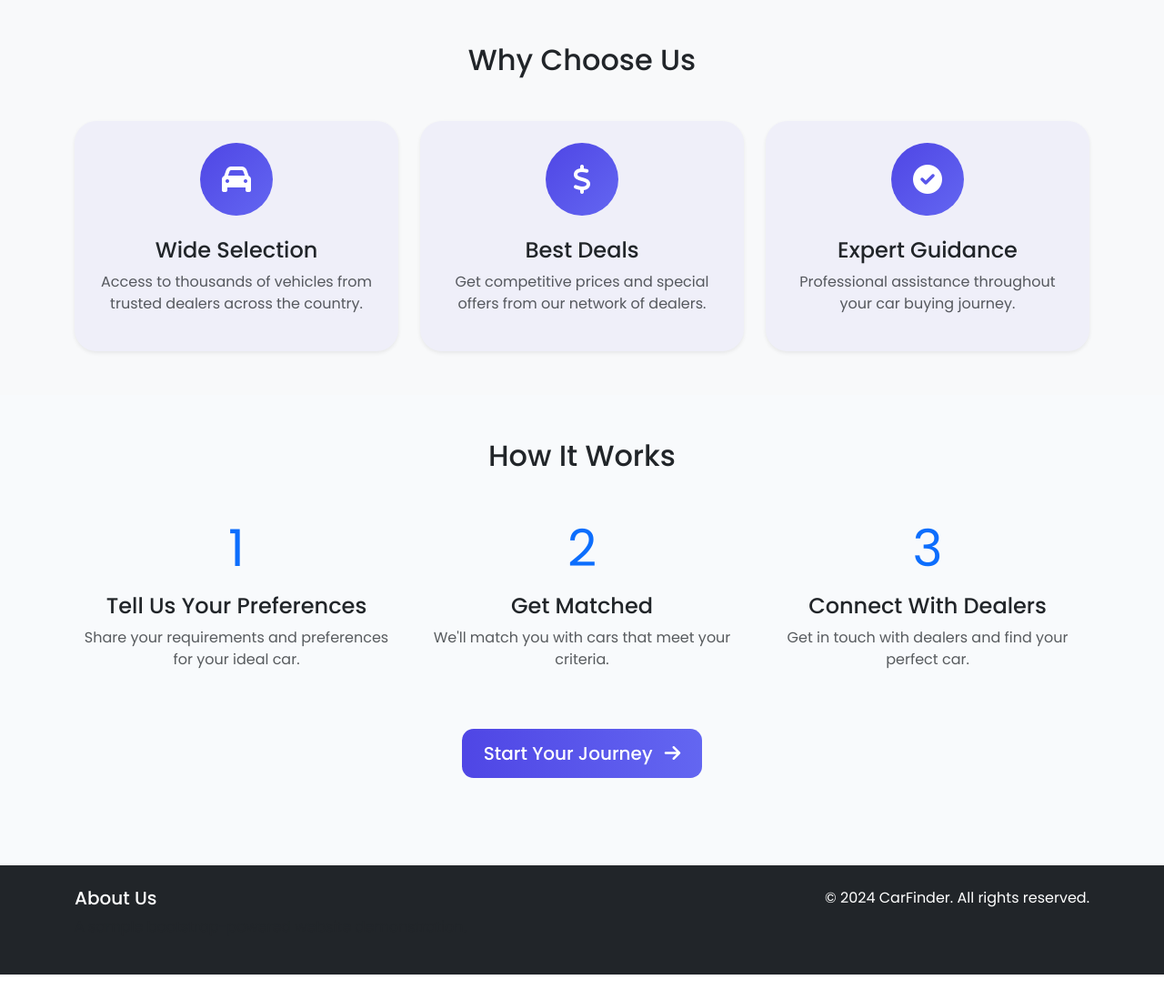
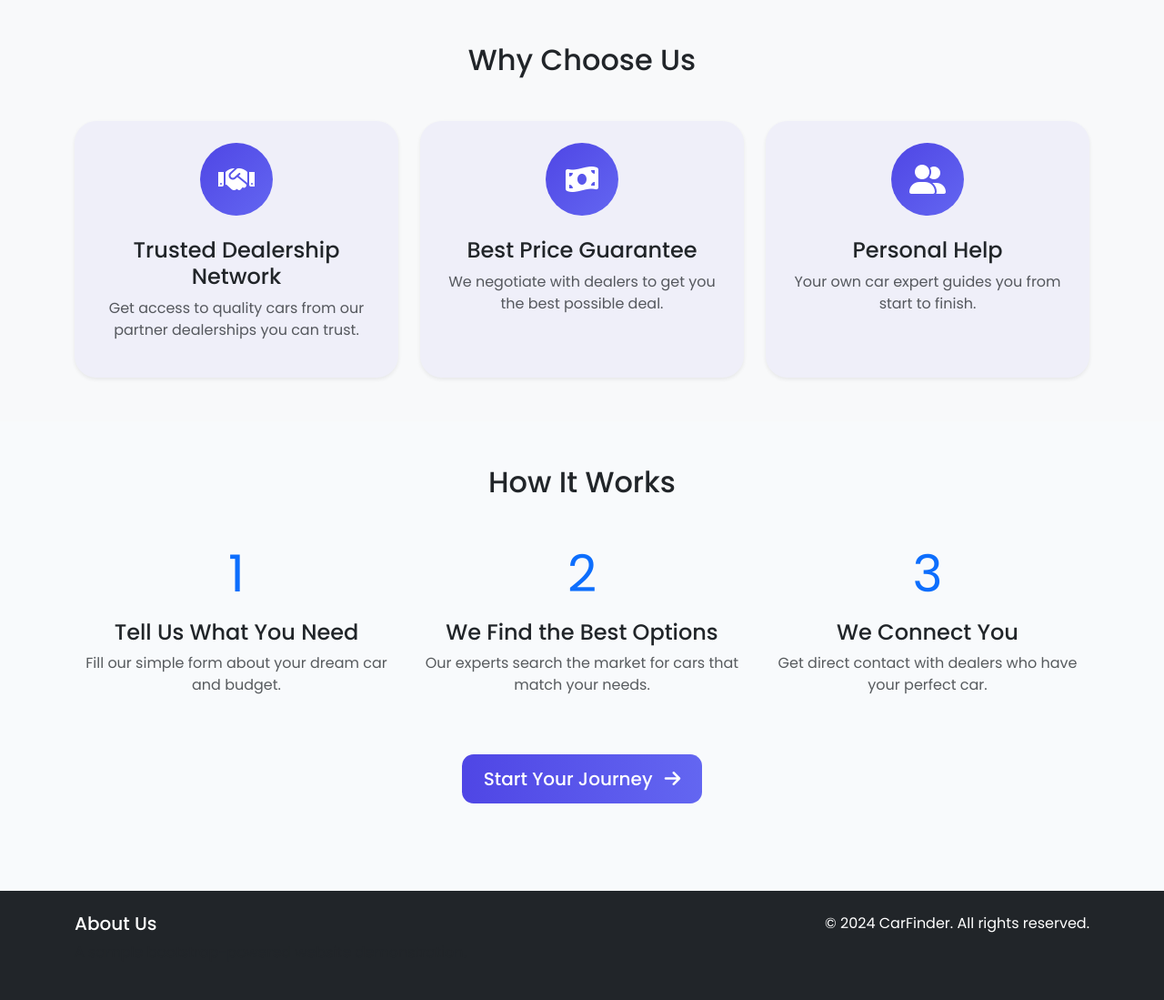
Before and after one commit to icefox47/carbuy, a Flask app: page / in a window 1280 px wide. Shown: the part 697-1796 px from the top of the page at 91% size. Before the commit the page ends 1768 px from the top, so only its background shows below. Run offline with Flask 3, Linux system fonts and the light colour scheme.

Commit message:
Rewrited Features and How it work section

```diff
--- a/templates/index.html
+++ b/templates/index.html
@@ -130,10 +130,10 @@
                     <div class="card h-100 border-0 shadow-sm feature-card">
                         <div class="card-body text-center p-4">
                             <div class="icon-circle">
-                                <i class="fas fa-car"></i>
+                                <i class="fas fa-handshake"></i>
                             </div>
-                            <h4>Wide Selection</h4>
-                            <p class="text-muted">Access to thousands of vehicles from trusted dealers across the country.</p>
+                            <h4>Trusted Dealership Network</h4>
+                            <p class="text-muted">Get access to quality cars from our partner dealerships you can trust.</p>
                         </div>
                     </div>
                 </div>
@@ -141,10 +141,10 @@
                     <div class="card h-100 border-0 shadow-sm feature-card">
                         <div class="card-body text-center p-4">
                             <div class="icon-circle">
-                                <i class="fas fa-dollar-sign"></i>
+                                <i class="fas fa-money-bill-wave"></i>
                             </div>
-                            <h4>Best Deals</h4>
-                            <p class="text-muted">Get competitive prices and special offers from our network of dealers.</p>
+                            <h4>Best Price Guarantee</h4>
+                            <p class="text-muted">We negotiate with dealers to get you the best possible deal.</p>
                         </div>
                     </div>
                 </div>
@@ -152,10 +152,10 @@
                     <div class="card h-100 border-0 shadow-sm feature-card">
                         <div class="card-body text-center p-4">
                             <div class="icon-circle">
-                                <i class="fas fa-check-circle"></i>
+                                <i class="fas fa-user-friends"></i>
                             </div>
-                            <h4>Expert Guidance</h4>
-                            <p class="text-muted">Professional assistance throughout your car buying journey.</p>
+                            <h4>Personal Help</h4>
+                            <p class="text-muted">Your own car expert guides you from start to finish.</p>
                         </div>
                     </div>
                 </div>
@@ -171,25 +171,26 @@
                 <div class="col-md-4">
                     <div class="text-center">
                         <div class="display-4 text-primary mb-3">1</div>
-                        <h4>Tell Us Your Preferences</h4>
-                        <p class="text-muted">Share your requirements and preferences for your ideal car.</p>
+                        <h4>Tell Us What You Need</h4>
+                        <p class="text-muted">Fill our simple form about your dream car and budget.</p>
                     </div>
                 </div>
                 <div class="col-md-4">
                     <div class="text-center">
                         <div class="display-4 text-primary mb-3">2</div>
-                        <h4>Get Matched</h4>
-                        <p class="text-muted">We'll match you with cars that meet your criteria.</p>
+                        <h4>We Find the Best Options</h4>
+                        <p class="text-muted">Our experts search the market for cars that match your needs.</p>
                     </div>
                 </div>
                 <div class="col-md-4">
                     <div class="text-center">
                         <div class="display-4 text-primary mb-3">3</div>
-                        <h4>Connect With Dealers</h4>
-                        <p class="text-muted">Get in touch with dealers and find your perfect car.</p>
+                        <h4>We Connect You</h4>
+                        <p class="text-muted">Get direct contact with dealers who have your perfect car.</p>
                     </div>
                 </div>
             </div>
+
             <div class="text-center mt-5">
                 <a href="{{ url_for('car_form') }}" class="btn btn-primary btn-lg">
                     Start Your Journey <i class="fas fa-arrow-right ms-2"></i>
```
